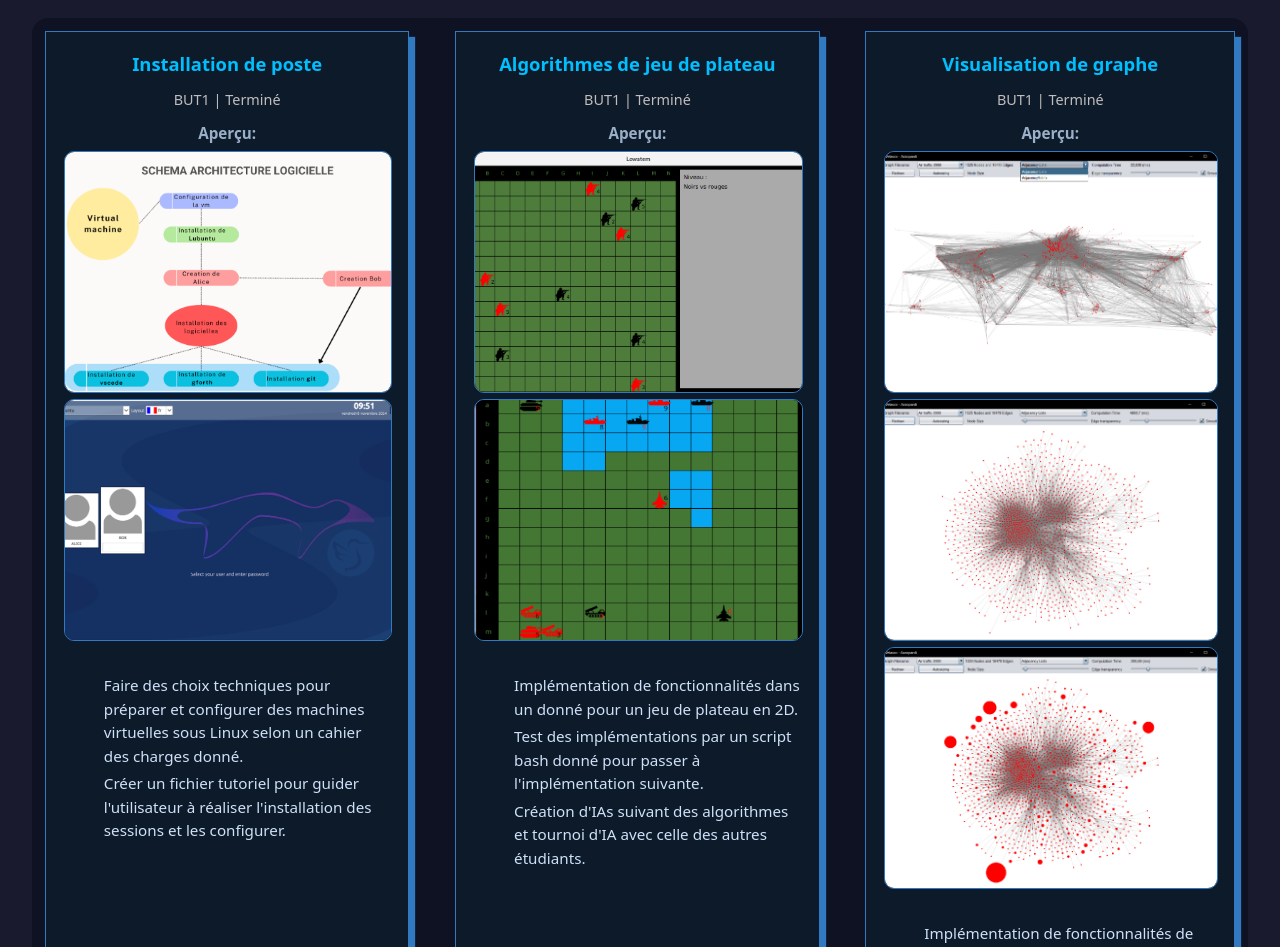
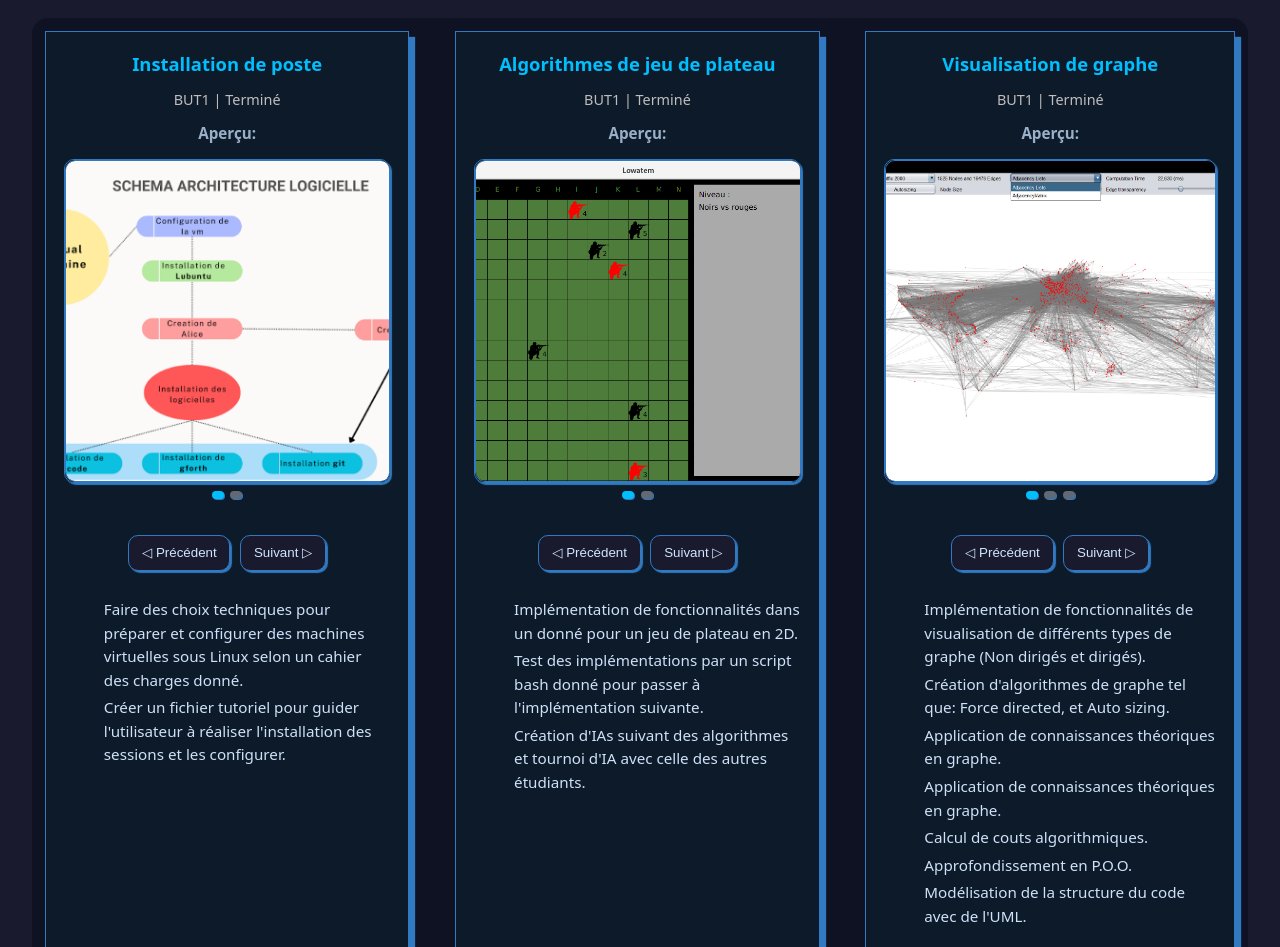
Before and after one commit to GrandeEpine/Portfolio-website, a website built with Vite: page src/index.html in a window 1280 px wide. Shown: the part 663-1610 px from the top of the page. Built offline with nearby package versions, Linux system fonts and the light colour scheme; a web font is replaced by a local one.

Commit message:
Sliding between projects pictures

```diff
--- a/src/index.html
+++ b/src/index.html
@@ -10,6 +10,7 @@
   <link rel="stylesheet" href="/src/styles/style.css"/>
   <link rel="stylesheet" href="/src/styles/styleIndex.css"/>
   <link rel="stylesheet" href="/src/styles/styleProjects.css"/>
+  <script src="./js/main.js"></script>
   <title>Mon Portfolio - Acceuil</title>
 </head>
 <body>
@@ -53,8 +54,19 @@
       </div>
       <div class="projectImage">
         <h3>Aperçu:</h3>
-        <img src="../public/img/installationPoste2.png" alt="Image du projet Installation de poste schema architecture logicielle">
-        <img src="../public/img/installationPoste1.png" alt="Image du projet Installation de poste écran de connexion de la machine">
+        <div class="carousel" data-carousel>
+          <div class="viewport">
+            <div class="track">
+              <img src="../public/img/installationPoste2.png" alt="Schéma d’architecture logicielle">
+              <img src="../public/img/installationPoste1.png" alt="Écran de connexion de la machine">
+            </div>
+          </div>
+          <div class="dots" aria-label="Pagination"></div>
+          <div class="controls">
+            <button class="nav prev" aria-label="Image précédente" data-prev>◁ Précédent</button>
+            <button class="nav next" aria-label="Image suivante" data-next>Suivant ▷</button>
+          </div>
+        </div>
       </div>
       <div class="projectDescription">
         <ul class="projectDescriptionUl">
@@ -77,10 +89,22 @@
       <div class="projectTimeStatus">
         <p>BUT1 | Terminé</p>
       </div>
+
       <div class="projectImage">
         <h3>Aperçu:</h3>
+        <div class="carousel" data-carousel>
+          <div class="viewport">
+            <div class="track">
               <img src="../public/img/Lowatem1.png" alt="Image du projet Algorithmes de jeu de plateau au niveau 1">
               <img src="../public/img/Lowatem2.png" alt="Image du projet Algorithmes de jeu de plateau au niveau 10">
+            </div>
+          </div>
+          <div class="dots" aria-label="Pagination"></div>
+          <div class="controls">
+            <button class="nav prev" aria-label="Image précédente" data-prev>◁ Précédent</button>
+            <button class="nav next" aria-label="Image suivante" data-next>Suivant ▷</button>
+          </div>
+        </div>
       </div>
       <div class="projectDescription">
         <ul class="projectDescriptionUl">
@@ -107,9 +131,20 @@
       </div>
       <div class="projectImage">
         <h3>Aperçu:</h3>
+        <div class="carousel" data-carousel>
+          <div class="viewport">
+            <div class="track">
               <img src="../public/img/S2021.png" alt="Image du graphe de base">
               <img src="../public/img/S2022.png" alt="Image du graphe après redraw (Force directed)">
               <img src="../public/img/S2023.png" alt="Image du projet apres Auto-sizing">
+            </div>
+          </div>
+          <div class="dots" aria-label="Pagination"></div>
+          <div class="controls">
+            <button class="nav prev" aria-label="Image précédente" data-prev>◁ Précédent</button>
+            <button class="nav next" aria-label="Image suivante" data-next>Suivant ▷</button>
+          </div>
+        </div>
       </div>
       <div class="projectDescription">
         <ul class="projectDescriptionUl">
@@ -208,8 +243,19 @@
       </div>
       <div class="projectImage">
         <h3>Aperçu:</h3>
+        <div class="carousel" data-carousel>
+          <div class="viewport">
+            <div class="track">
               <img src="../public/img/SPOTIFYAPP1.png" alt="Image 2 du projet Spotify Web App">
               <img src="../public/img/SPOTIFYAPP2.png" alt="Image 1 du projet Spotify Web App">
+            </div>
+          </div>
+          <div class="dots" aria-label="Pagination"></div>
+          <div class="controls">
+            <button class="nav prev" aria-label="Image précédente" data-prev>◁ Précédent</button>
+            <button class="nav next" aria-label="Image suivante" data-next>Suivant ▷</button>
+          </div>
+        </div>
       </div>
       <div class="projectDescription">
         <ul class="projectDescriptionUl">
@@ -233,7 +279,7 @@
       </div>
     </div>
   </section>
-  <h1>Mes créations</h1>
+  <h1>Mes compétences</h1>
   <section id="skills">
     <div class="skillsCard">
 
--- /dev/null
+++ b/src/js/main.js
@@ -0,0 +1,84 @@
+
+    (function () {
+    function ready(cb) {
+        if (document.readyState === 'loading') {
+            document.addEventListener('DOMContentLoaded', cb);
+        } else cb();
+    }
+
+    ready(() => {
+    document.querySelectorAll('[data-carousel]').forEach(initCarousel);
+});
+
+    function initCarousel(root) {
+    const viewport = root.querySelector('.viewport');
+    const track = root.querySelector('.track');
+    const slides = Array.from(track?.querySelectorAll('img') || []);
+    const prev = root.querySelector('[data-prev]');
+    const next = root.querySelector('[data-next]');
+    const dotsWrap = root.querySelector('.dots');
+
+    // Garde‑fous
+    if (!viewport || !track || slides.length === 0) return;
+
+    // Construire la pagination
+    const dots = slides.map((_, i) => {
+    const b = document.createElement('button');
+    b.type = 'button';
+    b.setAttribute('aria-label', `Aller à l’image ${i + 1}`);
+    dotsWrap?.appendChild(b);
+    b.addEventListener('click', () => goTo(i));
+    return b;
+});
+
+    const clamp = (n, min, max) => Math.max(min, Math.min(max, n));
+    const slideW = () => viewport.clientWidth || viewport.getBoundingClientRect().width || 1;
+
+    function index() {
+    const w = slideW();
+    return clamp(Math.round(viewport.scrollLeft / w), 0, slides.length - 1);
+}
+    function goTo(i) {
+    const w = slideW();
+    const target = clamp(i, 0, slides.length - 1) * w;
+    viewport.scrollTo({ left: Math.round(target), behavior: 'smooth' });
+    updateUI();
+}
+    function updateUI() {
+    const i = index();
+    dots.forEach((d, k) => d.setAttribute('aria-current', k === i ? 'true' : 'false'));
+    if (prev) prev.disabled = i === 0;
+    if (next) next.disabled = i === slides.length - 1;
+}
+
+    prev?.addEventListener('click', () => goTo(index() - 1));
+    next?.addEventListener('click', () => goTo(index() + 1));
+
+    // Clavier depuis la zone carrousel
+    root.addEventListener('keydown', (e) => {
+    if (e.key === 'ArrowLeft') { e.preventDefault(); prev?.click(); }
+    if (e.key === 'ArrowRight') { e.preventDefault(); next?.click(); }
+});
+
+    // Sync pagination au scroll
+    let raf = null;
+    viewport.addEventListener('scroll', () => {
+    if (raf) return;
+    raf = requestAnimationFrame(() => { updateUI(); raf = null; });
+}, { passive: true });
+
+    // Initialisation fiable après chargement des images
+    const imgs = slides.filter(s => !s.complete);
+    if (imgs.length) {
+    let left = imgs.length;
+    imgs.forEach(img => img.addEventListener('load', () => {
+    if (--left === 0) { goTo(0); updateUI(); }
+}));
+} else {
+    goTo(0); updateUI();
+}
+
+    // Ajuster la position quand la largeur change
+    window.addEventListener('resize', () => goTo(index()));
+}
+})();
--- a/src/styles/styleProjects.css
+++ b/src/styles/styleProjects.css
@@ -59,7 +59,7 @@
     margin: 0 0 .4rem; font-size: .95rem; color: var(--muted);
 }
 .projectImage img {
-    width: 100%; height: 30vh; object-fit: cover;
+    width: 100%; height: 100%; object-fit: cover;
     border-radius: 10px; border: 1px solid var(--border);
     background: #0c1526;
 }
@@ -106,3 +106,89 @@
     text-align: left;
     margin-bottom: 0.5vh;
 }
+/* Bloc projet existant */
+.projectImage {
+    display: grid;
+    gap: .5rem;
+}
+
+/* Carrousel */
+.projectImage .carousel {
+    display: grid;
+    grid-template-rows: auto 36px auto; /* viewport, ligne des boutons, dots */
+    gap: .5rem;
+}
+
+/* Fenêtre visible et piste */
+.projectImage .viewport {
+    overflow: auto;
+    -webkit-overflow-scrolling: touch;
+    scroll-snap-type: x mandatory;
+    scroll-behavior: smooth;
+
+    border-radius: 10px;
+    border: 1px solid var(--border);
+    background: #0c1526;
+    box-shadow: #317AC1 2px 2px 1px;
+}
+
+.projectImage .track {
+    display: grid;
+    grid-auto-flow: column;
+    grid-auto-columns: 100%; /* 1 image = 100% de la largeur visible */
+    /* Empêche la piste de déborder en grid/flex parents */
+    min-width: 100%;
+}
+
+/* Slides */
+.projectImage .track img {
+    display: block;
+    width: 100%;
+    height: 40vh;            /* reste aligné avec vos cartes */
+    object-fit: cover;
+    scroll-snap-align: start;
+    border-radius: 10px;     /* cohérent avec la viewport */
+}
+
+/* Ligne des boutons: centrée sous l'image */
+.projectImage .controls {
+    display: flex;
+    justify-content: center;
+    align-items: center;
+    gap: .6rem;
+}
+
+/* Boutons */
+.projectImage .nav {
+    border: 1px solid var(--border);
+    background: #1A1A2E;
+    color: #cfe6ff;
+    height: 36px; min-width: 36px;
+    padding: 0 .8rem;
+    border-radius: 10px;
+    cursor: pointer;
+    box-shadow: #317AC1 2px 2px 1px;
+    transition: transform .1s ease, border-color .15s ease, color .15s ease;
+}
+.projectImage .nav:hover { border-color: #6a6abb; color: #eafffb; }
+.projectImage .nav:active { transform: scale(.96); }
+.projectImage .nav:focus-visible { outline: 2px solid var(--primary); outline-offset: 2px; }
+
+/* Dots (pagination) sous les boutons) */
+.projectImage .dots {
+    display: flex;
+    justify-content: center;
+    gap: .4rem;
+}
+.projectImage .dots button {
+    width: 8px; height: 8px; border-radius: 999px;
+    border: 0; background: rgba(255,255,255,0.35);
+    box-shadow: #317AC1 1px 1px 0;
+    cursor: pointer;
+}
+.projectImage .dots button[aria-current="true"] { background: var(--primary); }
+
+/* Mobile: réduire la hauteur */
+@media (max-width: 640px) {
+    .projectImage .track img { height: 24vh; }
+}
```
Lines whose indentation alone changed are shown as unchanged.
